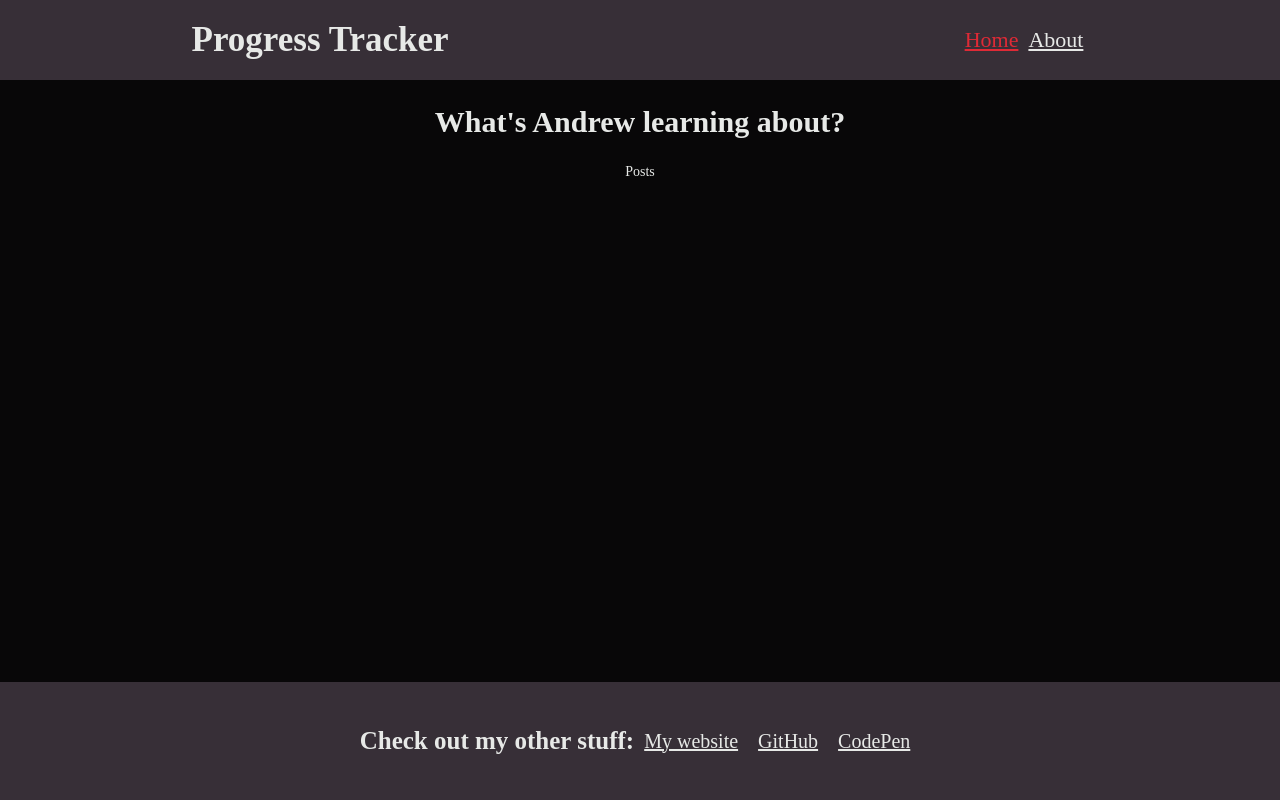
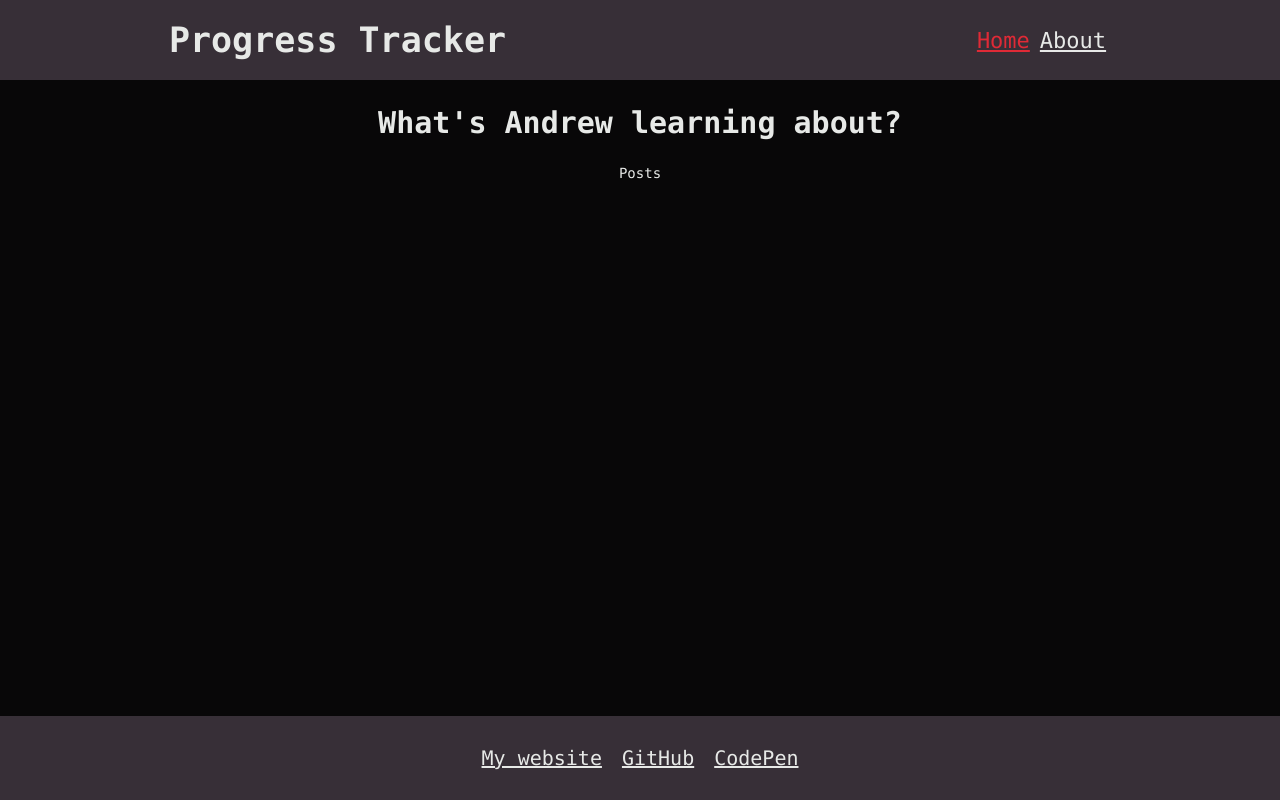
Before and after one commit to andrew-braun/progress-tracker, a Gatsby site: page / in a window 1280 px wide. Built offline with nearby package versions, Linux system fonts and the light colour scheme; Gatsby itself is replaced by a stand-in of ours.

Commit message:
changed some styles

```diff
--- a/gatsby-config.js
+++ b/gatsby-config.js
@@ -6,5 +6,7 @@
 
 module.exports = {
   /* Your site config here */
+  pathPrefix: "/progress-tracker",
+
   plugins: [],
 }
--- a/package.json
+++ b/package.json
@@ -11,7 +11,8 @@
     "start": "npm run develop",
     "serve": "gatsby serve",
     "clean": "gatsby clean",
-    "test": "echo \"Write tests! -> https://gatsby.dev/unit-testing\" && exit 1"
+    "test": "echo \"Write tests! -> https://gatsby.dev/unit-testing\" && exit 1",
+    "deploy": "gatsby build --prefix-paths && gh-pages -d public"
   },
   "dependencies": {
     "gatsby": "^2.23.12",
@@ -19,6 +20,7 @@
     "react-dom": "^16.12.0"
   },
   "devDependencies": {
+    "gh-pages": "^3.1.0",
     "prettier": "2.0.5"
   },
   "repository": {
--- a/src/components/layout.css
+++ b/src/components/layout.css
@@ -16,6 +16,7 @@ html {
 body {
     margin: 0;
     background-color: var(--main-bg);
+    font-family: "Lucida Console", Monaco, "Courier New", Courier, monospace;
     font-size: 1.4rem;
     color: var(--main-text);
 }
@@ -72,7 +73,7 @@ a:hover {
 
 .site-nav-link {
     display: block;
-    padding: 0 .5rem;
+    padding: 0 0.5rem;
     font-size: 2.2rem;
 }
 
@@ -93,10 +94,17 @@ footer {
     background-color: var(--secondary-bg);
 }
 
+.external-link-container {
+    display: flex;
+    justify-content: center;
+    flex-wrap: wrap;
+}
+
 .social-link {
     display: inline-block;
     padding: 1rem;
     font-size: 2rem;
+    text-align: center;
 }
 
 /* MAIN CONTAINER */
--- a/src/components/layout.js
+++ b/src/components/layout.js
@@ -38,7 +38,7 @@ export default function Layout({ children }) {
       </header>
       {children}
       <footer className="site-footer">
-        <h3>Check out my other stuff:</h3>
+
         <div className="external-link-container">
             <a className="social-link" href="https://andrewbraun.dev">
                 My website
```
Also changed, not shown: README.md (deleted), 1 other file.
